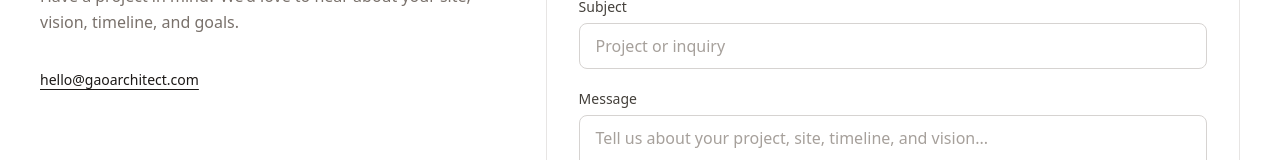
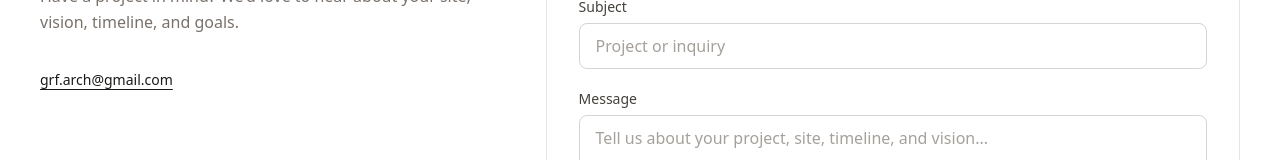
Before and after one commit to siyu0224/architect, a Next.js app: page / in a window 1280 px wide. Shown: the part 2789-2949 px from the top of the page. Built offline with nearby package versions, Linux system fonts and the light colour scheme; no server answers; the database is empty.

Commit message:
Update contact email

```diff
--- a/app/page.tsx
+++ b/app/page.tsx
@@ -93,10 +93,10 @@ export default async function Home() {
               </p>
               <div className="mt-8">
                 <a
-                  href="mailto:hello@gaoarchitect.com"
+                  href="mailto:grf.arch@gmail.com"
                   className="text-sm text-stone-900 hover:text-stone-500 transition-colors underline underline-offset-4"
                 >
-                  hello@gaoarchitect.com
+                  grf.arch@gmail.com
                 </a>
               </div>
             </div>
```
